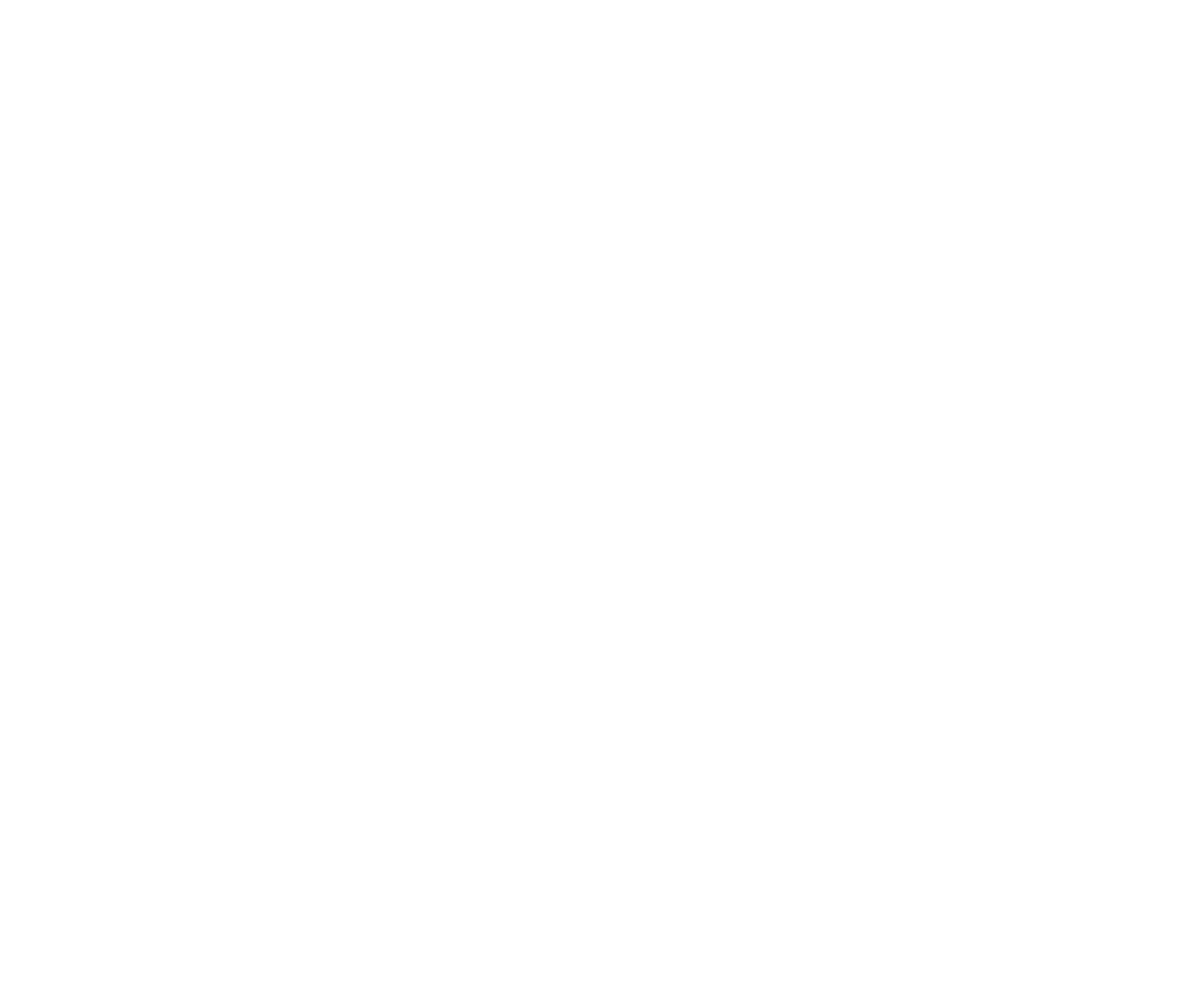
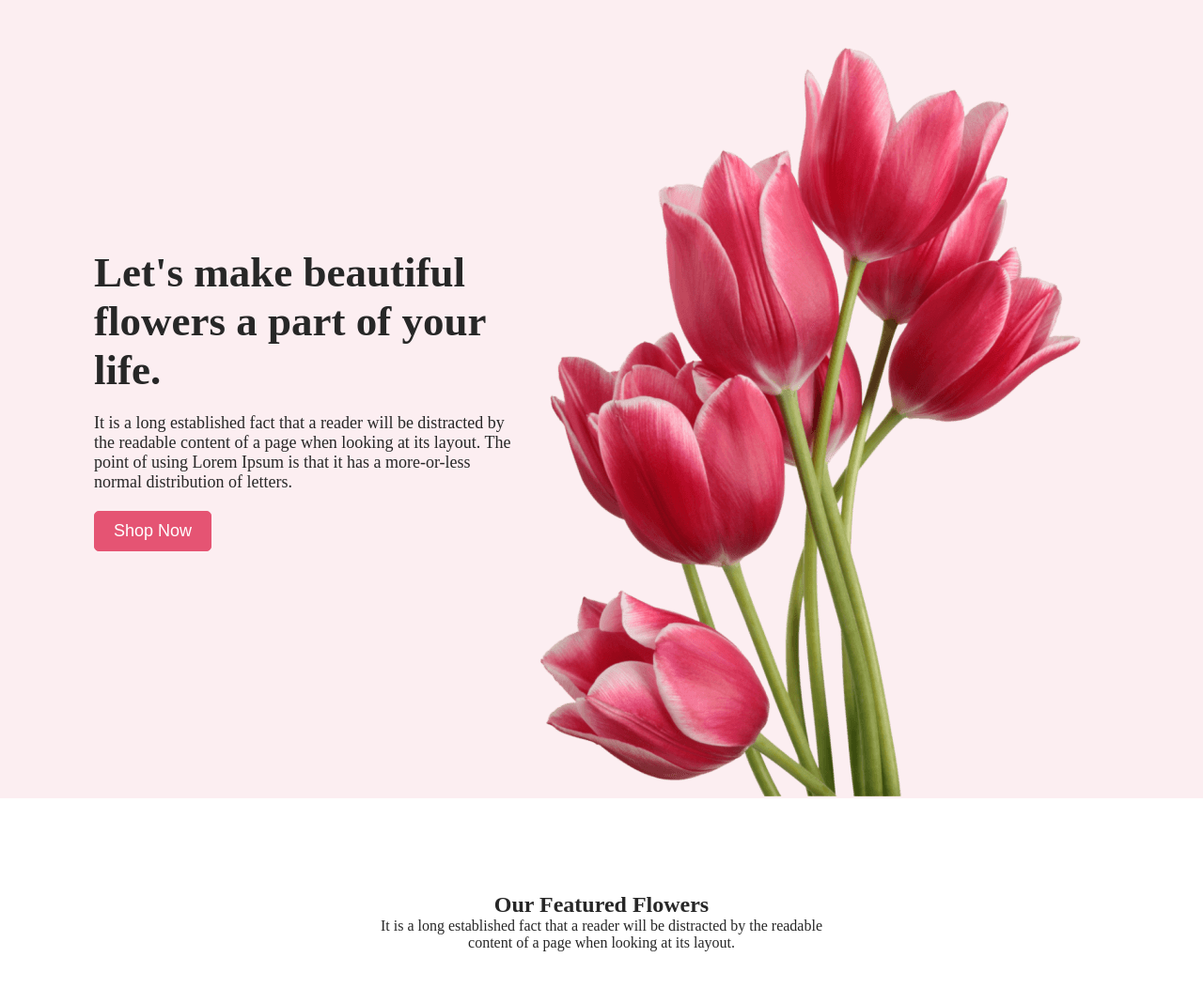
Before and after one commit to Rabiul913/flower-shop-assignment, a plain HTML site: page index.html in a window 1280 px wide. Shown: the whole page at 94% size. Before the commit the page ends 800 px from the top, so only its background shows below. Drawn offline with Linux system fonts and the light colour scheme; a web font is replaced by a local one.

Commit message:
banner section added

```diff
--- a/assets/css/style.css
+++ b/assets/css/style.css
@@ -4,4 +4,58 @@
 }
 body{
     font-family: "Trirong", serif;
+    color: #272727;
 }
+
+.btn-primary{
+    font-size: 18px;
+    color: #FFFFFF;
+    background-color: #E55473;
+    padding: 10px 20px;
+    border-radius: 5px;
+    border: 1px solid #E55473;
+    cursor: pointer;
+}
+.title{
+    display: flex;
+    justify-content: center;
+
+}
+.title-content{
+    margin: 0 auto;
+    text-align: center;
+}
+
+/* banner section css */
+.section-banner{
+    background-color: #FCEEF1;
+    height: 850px;
+    display: flex;
+    justify-content: space-around;
+    align-items: center;
+    padding: 0px 100px ;
+
+}
+
+.banner-details>h1{
+    font-size: 45px;
+    font-weight:bolder;
+}
+.banner-details>p{
+    margin: 20px 0;
+    font-size: 18px;
+}
+
+.banner-image>img{
+    margin-top: 50px;
+    width: 635px;
+    height: 800px;
+}
+
+/* section feature css */
+.section-feature{
+    margin: 100px;
+}
+.content{
+    background-image: url('../images/pngwing-10.png');
+}
--- a/index.html
+++ b/index.html
@@ -11,7 +11,36 @@
 <body>
     <header></header>
     <main>
+        <!-- banner section start -->
+        <section class="section-banner">
+            <div class="banner-details">
+                <h1>Let's make
+                    beautiful flowers a
+                    part of your life.</h1>
+                <p>It is a long established fact that a reader will be distracted by the readable content of a page when looking at its layout. The point of using Lorem Ipsum is that it has a more-or-less normal distribution of letters.</p>
+                <button class="btn-primary">Shop Now</button>
 
+            </div>
+            <div class="banner-image">
+                <img src="./assets/images/pngwing-10.png" alt="">
+            </div>
+        </section>
+        <!-- banner section end -->
+
+        <!-- feature section start -->
+        <section class="section-feature">
+            <h2 class="title">Our Featured Flowers</h2>
+            <p class="title-content">It is a long established fact that a reader will be distracted by the readable <br>content of a page when looking at its layout.</p>
+
+            <div class="feature-content">
+                <div class="content-card">
+                    <div class="content"></div>
+
+
+                </div>
+            </div>
+        </section>
+        <!-- feature section end -->
     </main>
     <footer>
 
```
